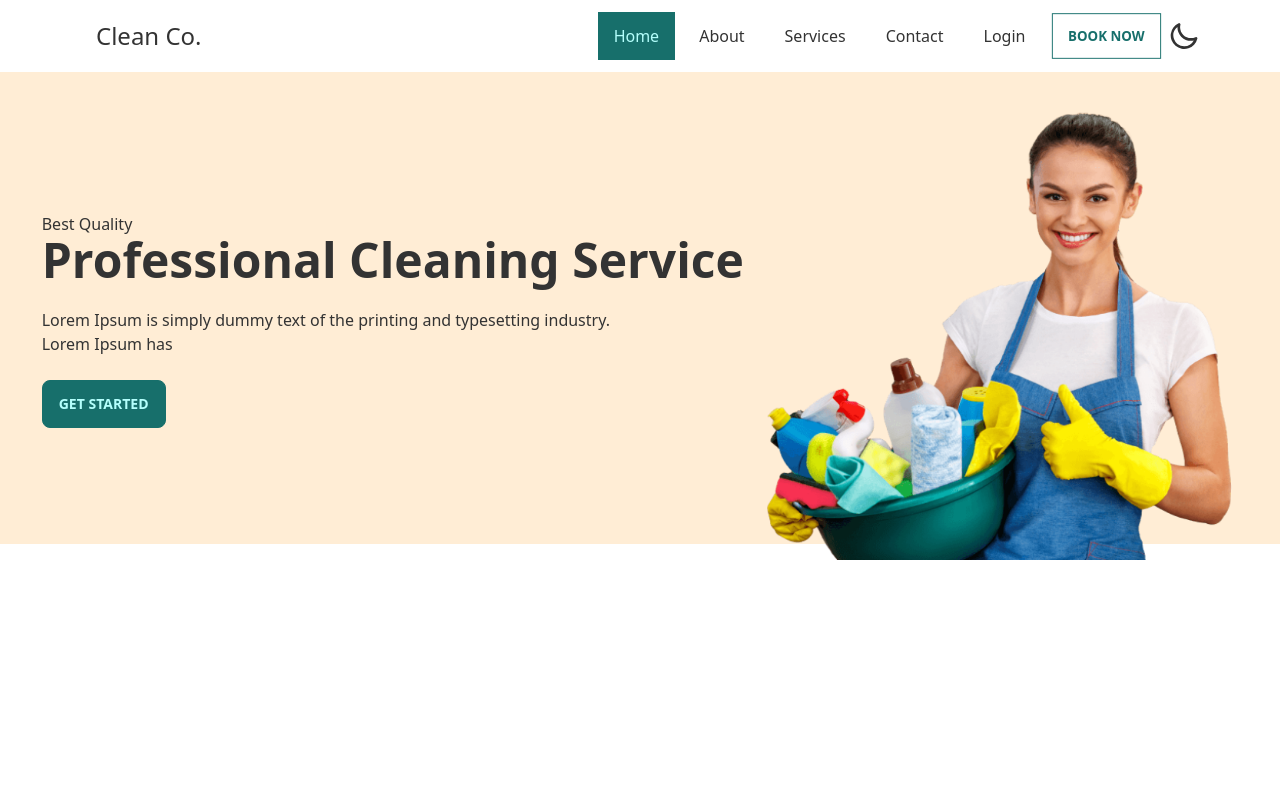
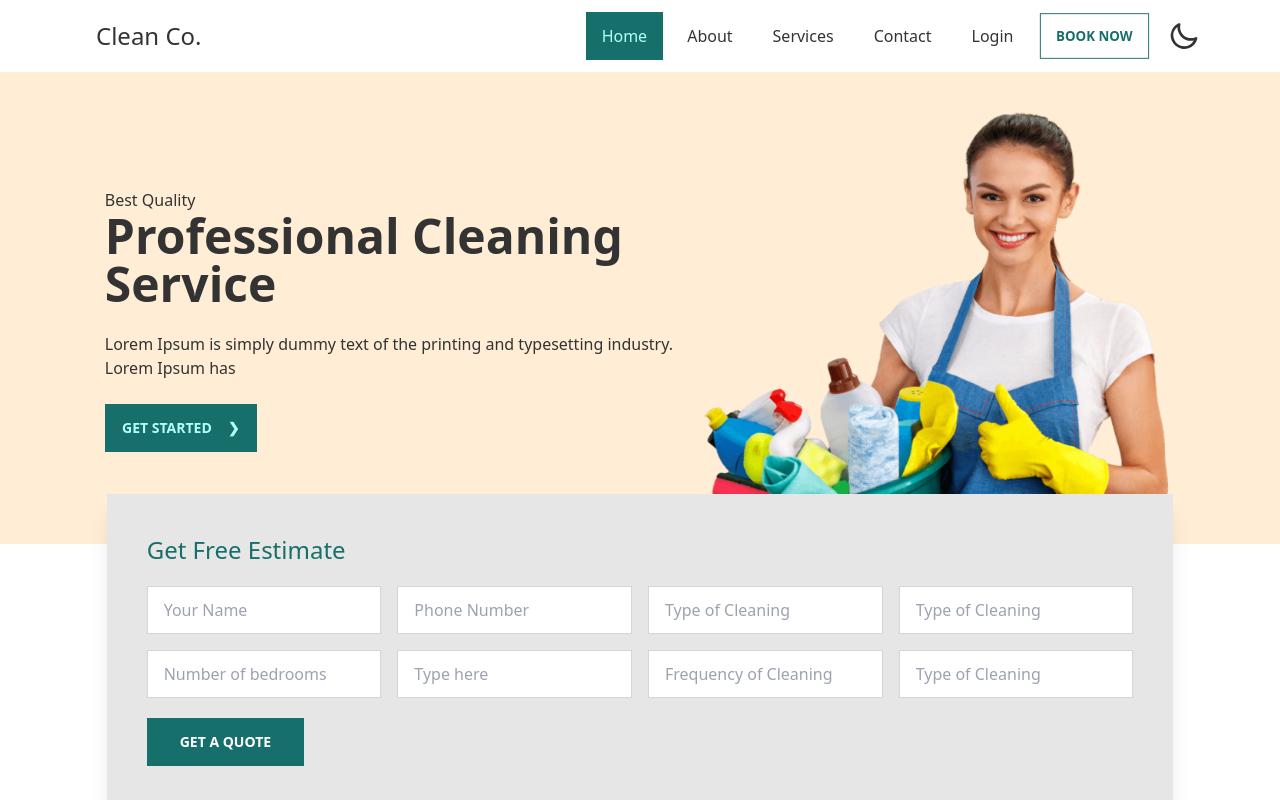
Before and after one commit to sabbirsami/clean-co, a React (Create React App) app: page / in a window 1280 px wide. Built offline with nearby package versions, Linux system fonts and the light colour scheme.

Commit message:
Estimate section done

```diff
--- a/package.json
+++ b/package.json
@@ -6,8 +6,10 @@
     "@testing-library/jest-dom": "^5.16.4",
     "@testing-library/react": "^13.2.0",
     "@testing-library/user-event": "^13.5.0",
+    "aos": "^2.3.4",
     "daisyui": "^2.15.0",
     "react": "^18.1.0",
+    "react-bootstrap-icons": "^1.8.2",
     "react-dom": "^18.1.0",
     "react-router-dom": "^6.3.0",
     "react-scripts": "5.0.1",
--- a/src/App.js
+++ b/src/App.js
@@ -5,8 +5,14 @@ import About from "./Components/About/About";
 import Services from "./Components/Services/Services";
 import Contact from "./Components/Contact/Contact";
 import Login from "./Components/Login/Login";
+import AOS from "aos";
+import "aos/dist/aos.css";
+import { useEffect } from "react";
 
 function App() {
+    useEffect(() => {
+        AOS.init();
+    }, []);
     return (
         <>
             <Navbar>
--- a/src/Components/Home/Hero.js
+++ b/src/Components/Home/Hero.js
@@ -3,25 +3,84 @@ import BucketGirl from "../../assets/images/bucketgirl.png";
 
 const Hero = () => {
     return (
-        <div>
+        <div className="relative">
             <div class="hero h-screen lg:h-[60vh] mt-16 bg-accent">
                 <div class="hero-content flex-col lg:flex-row">
                     <div>
-                        <p>Best Quality</p>
-                        <h1 class="text-5xl font-bold">
+                        <p data-aos-duration="900" data-aos="fade-right">Best Quality</p>
+                        <h1 data-aos-duration="1000"
+                            data-aos="fade-right"
+                            class=" text-5xl font-bold max-w-xl"
+                        >
                             Professional Cleaning Service
                         </h1>
-                        <p class="py-6 max-w-xl">
+                        <p data-aos-duration="1100" data-aos="fade-right" class=" py-6 max-w-xl">
                             Lorem Ipsum is simply dummy text of the printing and
                             typesetting industry. Lorem Ipsum has
                         </p>
-                        <button class="btn btn-primary">Get Started</button>
+                        <button
+                        data-aos-duration="1200"
+                            data-aos="fade-right"
+                            class=" btn btn-primary rounded-none"
+                        >
+                            Get Started <span className="pl-4">❯</span>
+                        </button>
                     </div>
                     <div className="h-[60vh]  shrink-0">
                         <img src={BucketGirl} class="max-w-lg h-full" alt="" />
                     </div>
                 </div>
             </div>
+            <div className=" mx-auto mt-[-50px] relative z-20 bg-base-200 shadow-xl p-10 w-5/6">
+                <h1 className="text-2xl mb-5 text-primary">
+                    Get Free Estimate
+                </h1>
+                <div className="grid grid-cols-1 md:grid-cols-2 lg:grid-cols-4 gap-4 ">
+                    <input
+                        type="text"
+                        placeholder="Your Name"
+                        class="input rounded-none input-bordered w-full"
+                    />
+                    <input
+                        type="text"
+                        placeholder="Phone Number"
+                        class="input rounded-none input-bordered w-full"
+                    />
+                    <input
+                        type="text"
+                        placeholder="Type of Cleaning"
+                        class="input rounded-none input-bordered w-full"
+                    />
+                    <input
+                        type="text"
+                        placeholder="Type of Cleaning"
+                        class="input rounded-none input-bordered w-full"
+                    />
+                    <input
+                        type="text"
+                        placeholder="Number of bedrooms"
+                        class="input rounded-none input-bordered w-full"
+                    />
+                    <input
+                        type="text"
+                        placeholder="Type here"
+                        class="input rounded-none input-bordered w-full"
+                    />
+                    <input
+                        type="text"
+                        placeholder="Frequency of Cleaning"
+                        class="input rounded-none input-bordered w-full"
+                    />
+                    <input
+                        type="text"
+                        placeholder="Type of Cleaning"
+                        class="input rounded-none input-bordered w-full"
+                    />
+                </div>
+                <button className="btn btn-primary mt-5 rounded-none px-8 text-base-100">
+                    Get a Quote
+                </button>
+            </div>
         </div>
     );
 };
--- a/src/Shared/Navbar.js
+++ b/src/Shared/Navbar.js
@@ -1,4 +1,4 @@
-import { Link, NavLink } from "react-router-dom";
+import { NavLink } from "react-router-dom";
 
 const Navbar = ({ children }) => {
     const navItem = (
@@ -41,15 +41,15 @@ const Navbar = ({ children }) => {
                     class="dropdown-content menu p-2 shadow bg-base-100 w-52"
                 >
                     <li className="rounded-none">
-                        <a>Item 1</a>
+                        <p>Item 1</p>
                     </li>
                     <li>
-                        <a className="rounded-none">Item 2</a>
+                        <p className="rounded-none">Item 2</p>
                     </li>
                 </ul>
             </li>
 
-            <label class="swap swap-rotate ">
+            <label class="swap swap-rotate lg:ml-3">
                 <input data-toggle-theme="light , dark" type="checkbox" />
 
                 <svg
```
Also changed, not shown: 1 other file (tests, documents, lock files or other folders).
